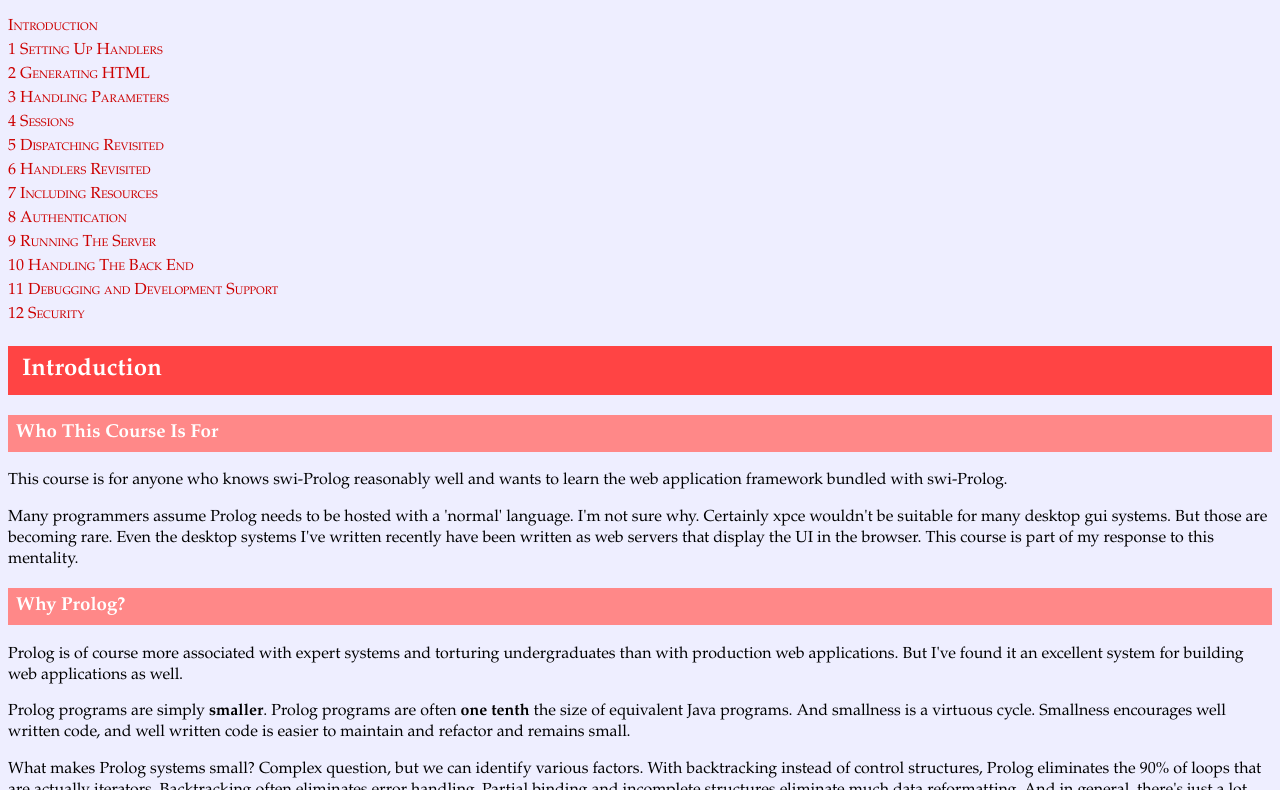
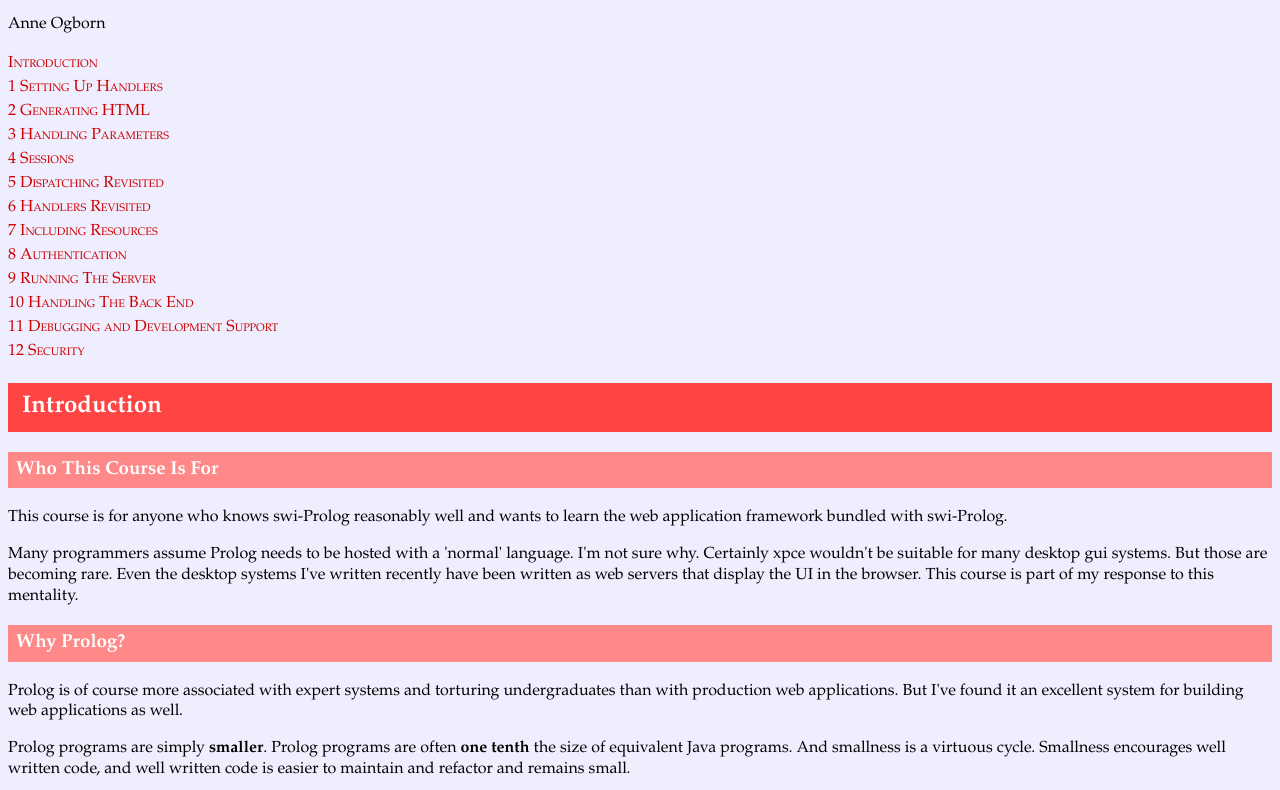
Before and after one commit to Anniepoo/swiplwebtut, a plain HTML site: page index.html in a window 1280 px wide. Shown: the part 64-854 px from the top of the page. Drawn offline with Linux system fonts and the light colour scheme.

Commit message:
minor change

```diff
--- a/index.html
+++ b/index.html
@@ -8,6 +8,8 @@
 </head>
 <body>
 <h1>Creating Web Applications in SWI-Prolog</h1>
+<p class='author'>Anne Ogborn</p>
+
 <p class='contents'>
 <a href='#intro'>Introduction</a>
 <a href='#1'>1 Setting Up Handlers</a>
```
